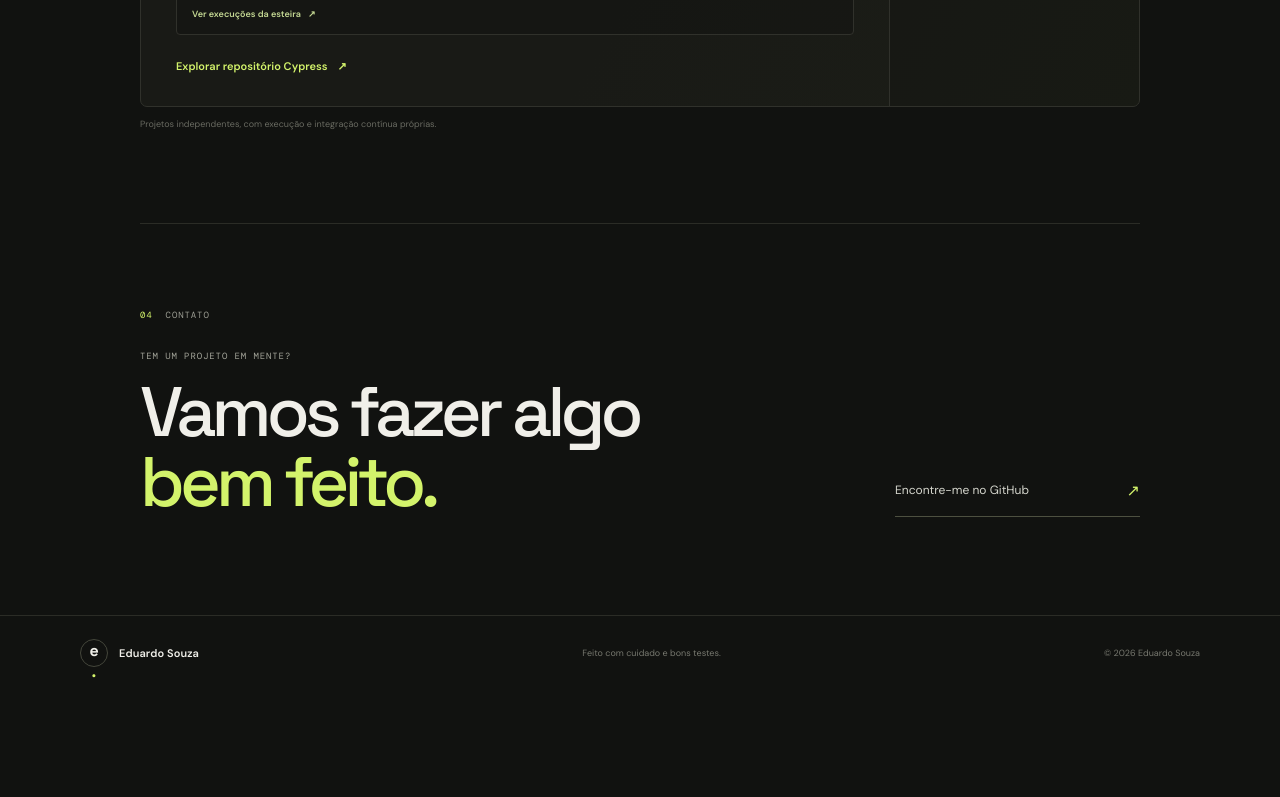
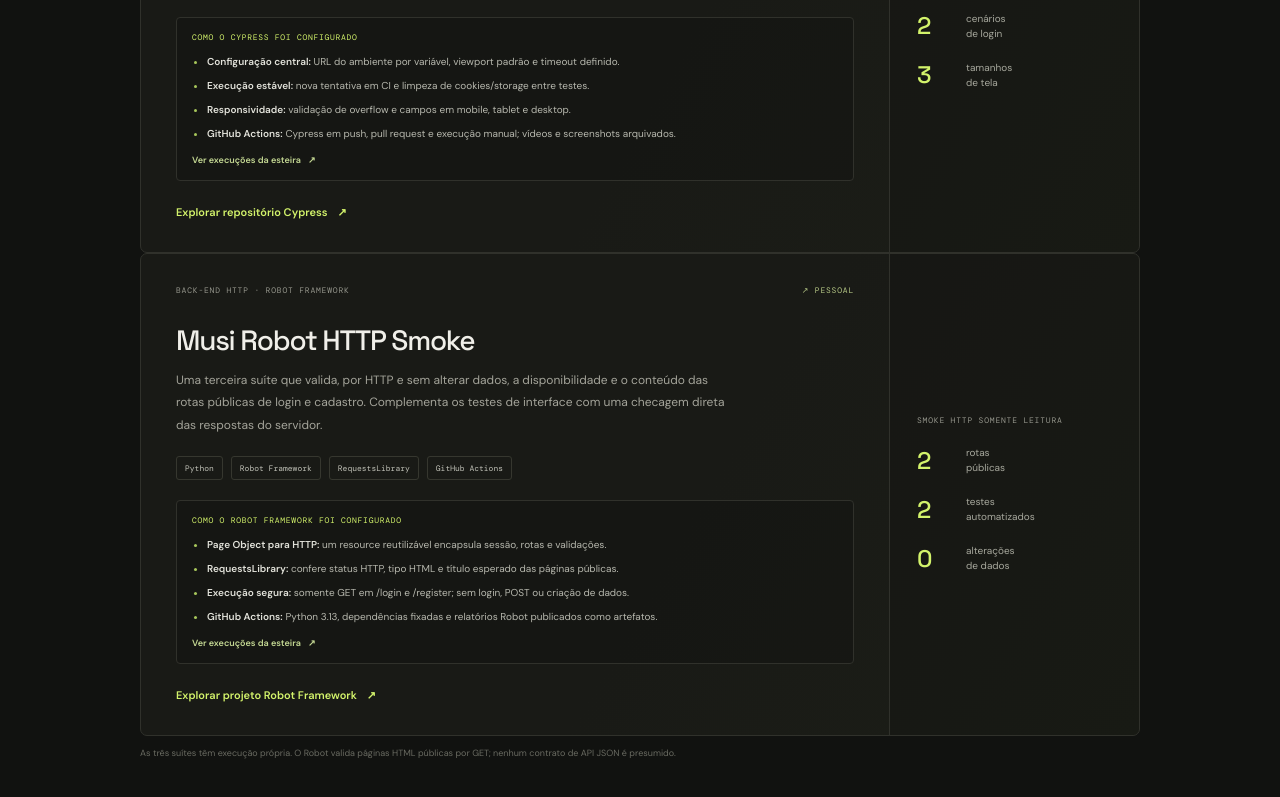
Before and after one commit to dudutronic/dudutronic.github.io, a plain HTML site: page index.html in a window 1280 px wide. Shown: the part 2823-3620 px from the top of the page. Before the commit the page ends 3514 px from the top, so only its background shows below. Drawn offline with nearby package versions, Linux system fonts and the light colour scheme.

Commit message:
Add Robot Framework backend smoke project
Co-authored-by: Copilot <223556219+Copilot@users.noreply.github.com>

```diff
--- a/index.html
+++ b/index.html
@@ -153,6 +153,16 @@
             <h3>Falhas investigáveis</h3>
             <p>Relatórios, screenshots, vídeos e artefatos ajudam a entender resultados.</p>
           </article>
+          <article class="competency-card">
+            <span class="competency-index">07 / BACK-END HTTP</span>
+            <h3>Validação de serviços</h3>
+            <p>Requests de leitura verificam status, tipo de conteúdo e resposta das rotas públicas.</p>
+          </article>
+          <article class="competency-card">
+            <span class="competency-index">08 / KEYWORD-DRIVEN</span>
+            <h3>Robot Framework</h3>
+            <p>Keywords reutilizáveis e RequestsLibrary organizados em resources no padrão Page Object.</p>
+          </article>
         </div>
       </section>
 
@@ -271,7 +281,60 @@
             </div>
           </div>
         </article>
-        <p class="project-note">Projetos independentes, com execução e integração contínua próprias.</p>
+        <article class="project-card project-card-robot">
+          <div class="project-main">
+            <div class="project-topline">
+              <span class="project-category">BACK-END HTTP · ROBOT FRAMEWORK</span>
+              <span class="project-stars" aria-label="Repositório pessoal">↗ PESSOAL</span>
+            </div>
+            <h3>Musi Robot HTTP Smoke</h3>
+            <p class="project-description">
+              Uma terceira suíte que valida, por HTTP e sem alterar dados, a
+              disponibilidade e o conteúdo das rotas públicas de login e
+              cadastro. Complementa os testes de interface com uma checagem
+              direta das respostas do servidor.
+            </p>
+            <div class="project-tags" aria-label="Tecnologias do projeto Robot Framework">
+              <span>Python</span>
+              <span>Robot Framework</span>
+              <span>RequestsLibrary</span>
+              <span>GitHub Actions</span>
+            </div>
+            <div class="framework-config">
+              <p class="config-heading">COMO O ROBOT FRAMEWORK FOI CONFIGURADO</p>
+              <ul>
+                <li><strong>Page Object para HTTP:</strong> um resource reutilizável encapsula sessão, rotas e validações.</li>
+                <li><strong>RequestsLibrary:</strong> confere status HTTP, tipo HTML e título esperado das páginas públicas.</li>
+                <li><strong>Execução segura:</strong> somente GET em /login e /register; sem login, POST ou criação de dados.</li>
+                <li><strong>GitHub Actions:</strong> Python 3.13, dependências fixadas e relatórios Robot publicados como artefatos.</li>
+              </ul>
+              <a class="config-link" href="https://github.com/dudutronic/musica-ae-qa-robot-api/actions" target="_blank" rel="noreferrer">Ver execuções da esteira <span aria-hidden="true">↗</span></a>
+            </div>
+            <a
+              class="project-link"
+              href="https://github.com/dudutronic/musica-ae-qa-robot-api"
+              target="_blank"
+              rel="noreferrer"
+            >Explorar projeto Robot Framework <span aria-hidden="true">↗</span></a>
+          </div>
+
+          <div class="project-aside">
+            <p class="aside-label">SMOKE HTTP SOMENTE LEITURA</p>
+            <div class="project-stat">
+              <strong>2</strong>
+              <span>rotas<br>públicas</span>
+            </div>
+            <div class="project-stat">
+              <strong>2</strong>
+              <span>testes<br>automatizados</span>
+            </div>
+            <div class="project-stat">
+              <strong>0</strong>
+              <span>alterações<br>de dados</span>
+            </div>
+          </div>
+        </article>
+        <p class="project-note">As três suítes têm execução própria. O Robot valida páginas HTML públicas por GET; nenhum contrato de API JSON é presumido.</p>
       </section>
 
       <section class="contact section-shell" id="contato" aria-labelledby="contact-title">
```
Also changed, not shown: 1 other file.
